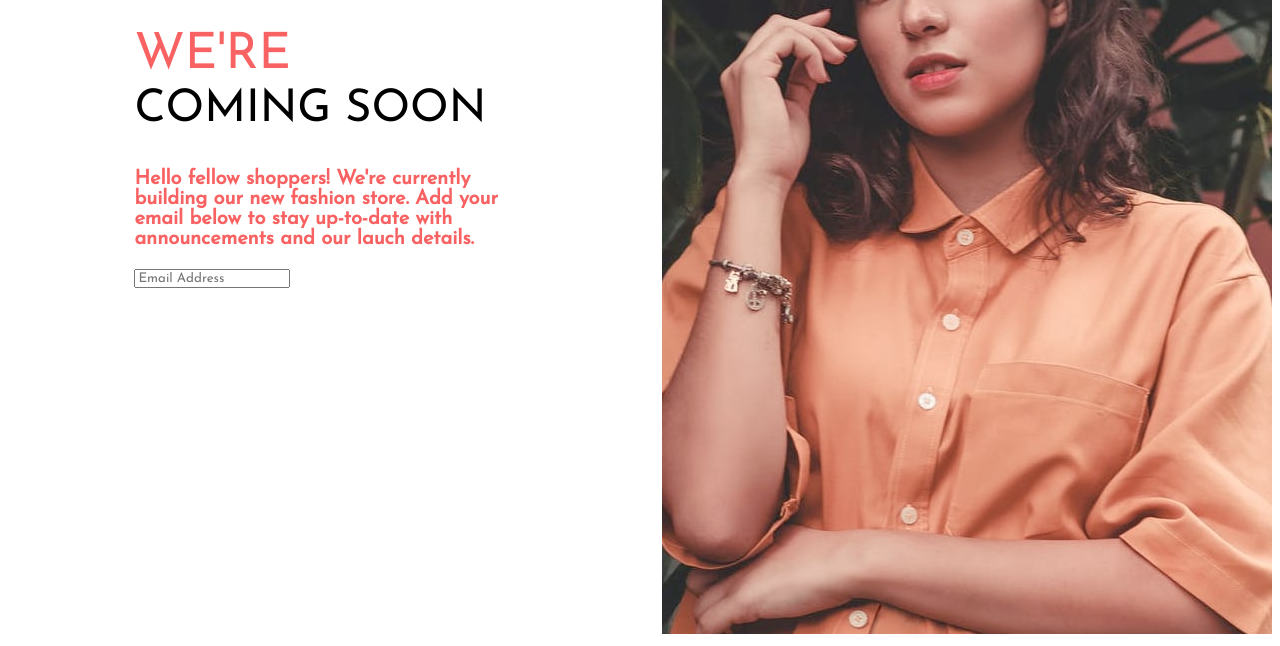
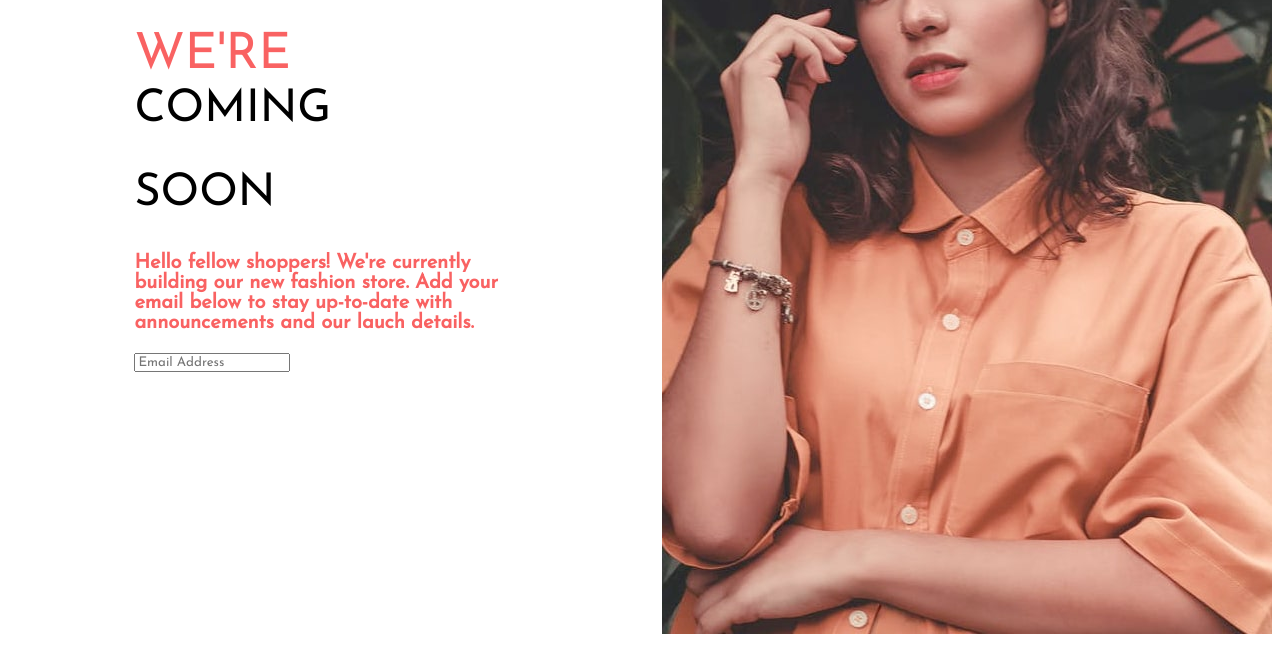
Before and after one commit to bytesandroses/frontend-mentor-challenge-1, a plain HTML site: page index.html in a window 1280 px wide. Shown: the part 174-820 px from the top of the page. Drawn offline with Linux system fonts and the light colour scheme.

Commit message:
Split hero text over 2 lines

```diff
--- a/index.html
+++ b/index.html
@@ -16,7 +16,8 @@
         </div>
         <div class="main-text-container">
           <h1>WE'RE</h1>
-          <h2>COMING SOON</h2>
+          <h2>COMING</h2>
+          <h2>SOON</h2>
           <h3>Hello fellow shoppers! We're currently building our new fashion store. Add your email below to stay up-to-date with announcements and our lauch details.
           </h3>
         </div>
```
